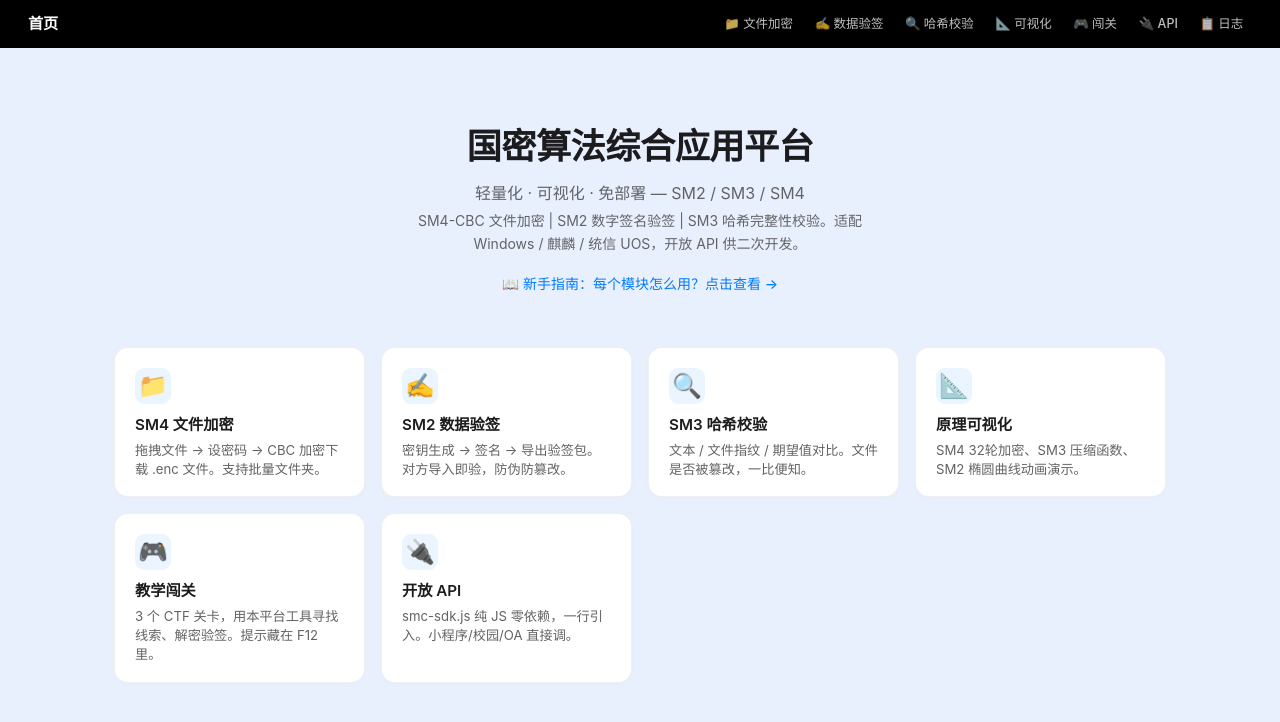
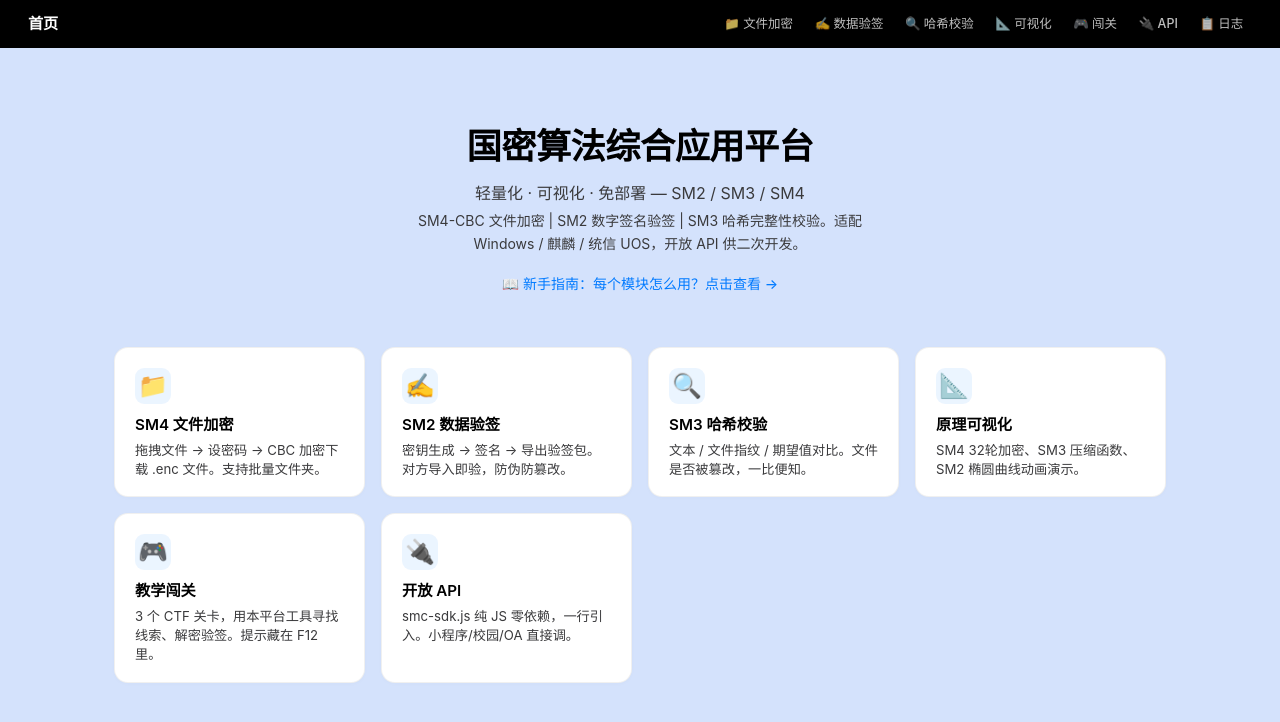
Before and after one commit to ljtatm5-crypto/smx, a Vue app in the folder crypto-platform/: page /#/ in a window 1280 px wide. Shown: the top 722 px of the page. Built offline with nearby package versions, Linux system fonts and the light colour scheme.

Commit message:
style: 淡蓝色加深+字体加深提高可读性

```diff
--- a/crypto-platform/src/assets/main.css
+++ b/crypto-platform/src/assets/main.css
@@ -5,12 +5,12 @@
 }
 
 :root {
-  --bg: #e8f0fe;
+  --bg: #d4e2fc;
   --bg2: #ffffff;
-  --bg3: #f8f8fc;
-  --text: #1c1c1e;
-  --text2: #636366;
-  --text3: #aeaeb2;
+  --bg3: #f4f6fb;
+  --text: #000000;
+  --text2: #3a3a3c;
+  --text3: #8e8e93;
   --accent: #007aff;
   --accent2: #5856d6;
   --accent-light: rgba(0, 122, 255, 0.08);
```
